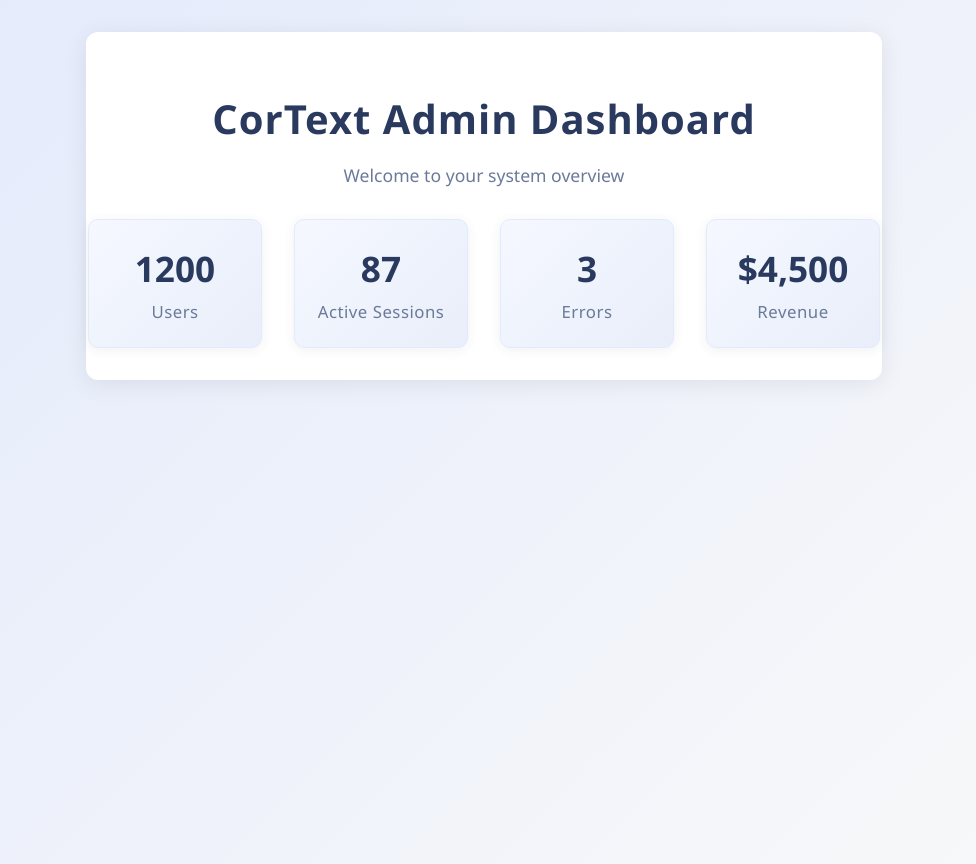
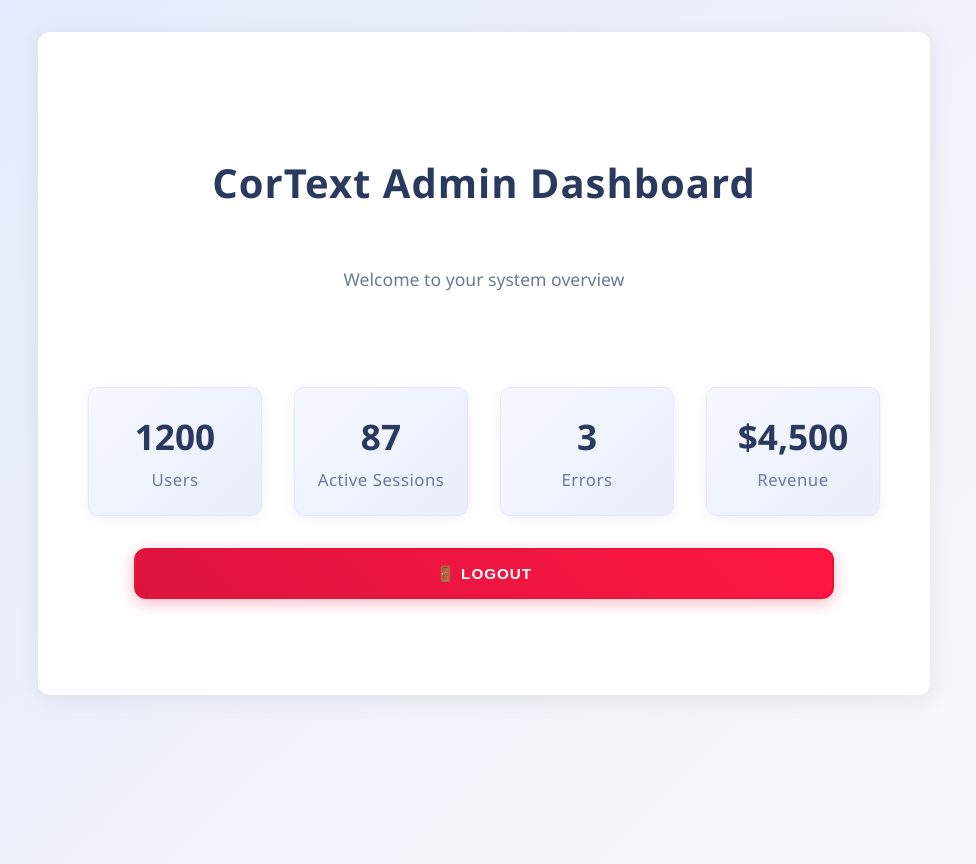
Before and after one commit to Wawayooo/CorText-AI, a React (Create React App) app in the folder cortextFrontend/cortext_app/: page /adminDash in a window 1280 px wide. Shown: the whole page, without its empty margins (156-1132 px from the left). Built offline with nearby package versions, Linux system fonts and the light colour scheme.

Commit message:
Further Frontend Updates

```diff
--- a/cortextFrontend/cortext_app/src/cortextPages/admin/adminDash.js
+++ b/cortextFrontend/cortext_app/src/cortextPages/admin/adminDash.js
@@ -7,7 +7,53 @@ const stats = [
   { label: 'Revenue', value: '$4,500' },
 ];
 
+const styles = {
+  logoutButton: {
+    width: '100%',
+    padding: '0.9rem 1.5rem',
+    background: 'linear-gradient(45deg, #dc143c, #ff1744)',
+    border: '2px solid rgba(220, 20, 60, 0.5)',
+    borderRadius: '12px',
+    color: '#ffffff',
+    fontWeight: '700',
+    fontSize: '0.95rem',
+    textTransform: 'uppercase',
+    letterSpacing: '1px',
+    cursor: 'pointer',
+    transition: 'all 0.3s ease',
+    boxShadow: '0 4px 15px rgba(220, 20, 60, 0.3)',
+    display: 'flex',
+    alignItems: 'center',
+    justifyContent: 'center',
+    gap: '0.5rem',
+  },
+};
+
 function AdminDash() {
+
+  const handleLogout = async () => {
+    try {
+      const response = await fetch('http://192.168.56.1:8000/api/logout/', {
+        method: 'POST',
+        credentials: 'include', // ensures cookies/session are sent
+        headers: {
+          'Content-Type': 'application/json',
+        },
+      });
+
+      if (response.ok) {
+        const data = await response.json();
+        console.log(data.message); // Optional: show "Logged out"
+        // Redirect or update UI
+        window.location.href = '/login'; // or use navigate('/login') if using React Router
+      } else {
+        console.error('Logout failed');
+      }
+    } catch (error) {
+      console.error('Error during logout:', error);
+    }
+  };
+
   return (
     <div
       style={{
@@ -22,9 +68,13 @@ function AdminDash() {
           background: '#fff',
           borderRadius: '12px',
           boxShadow: '0 4px 24px rgba(0,0,0,0.08)',
-          padding: '2rem 3rem',
+          padding: '6rem',
           maxWidth: '700px',
           margin: '0 auto',
+          display: 'flex',
+          flexDirection: 'column',
+          alignItems: 'center',
+          gap: '2rem'
         }}
       >
         <h1
@@ -94,6 +144,9 @@ function AdminDash() {
             </div>
           ))}
         </div>
+        <button style={styles.logoutButton} onClick={handleLogout}>
+          🚪 Logout
+        </button>
       </div>
     </div>
   );
--- a/cortextFrontend/cortext_app/src/cortextPages/dashboard.js
+++ b/cortextFrontend/cortext_app/src/cortextPages/dashboard.js
@@ -388,7 +388,7 @@ export default function Dashboard() {
         const data = await response.json();
         console.log(data.message); // Optional: show "Logged out"
         // Redirect or update UI
-        window.location.href = '/login'; // or use navigate('/login') if using React Router
+        window.location.href = '/';
       } else {
         console.error('Logout failed');
       }
@@ -502,7 +502,7 @@ export default function Dashboard() {
           <div style={styles.idCard}>
             <div style={styles.idCardHeader}>
               <div style={styles.idCardTitle}>
-                ⚕️ Medical ID Card
+                ⚕️ Profile Card
               </div>
               <button style={styles.closeButton} onClick={handleCloseIdCard}>
                 ×
--- a/cortextFrontend/cortext_app/src/cortextPages/login.js
+++ b/cortextFrontend/cortext_app/src/cortextPages/login.js
@@ -5,7 +5,7 @@ import { useNavigate } from 'react-router-dom';
 import styled from 'styled-components';
 
 const MainDivStyle = {
-  background: 'linear-gradient(135deg, #ffffffff, #c6cacbff, #ffffffff)',
+  background: 'linear-gradient(135deg, #0a304dff 0%, #1a3d5fff 25%, #0d1e52ff 50%, #16464aff 75%, #0a284dff 100%)',
   display: 'flex',
   alignItems: 'center',
   justifyContent: 'center',
@@ -21,10 +21,29 @@ const MotionDivStyle = {
   alignItems: 'center',
   justifyContent: 'center',
   height: 'auto',
-  backgroundColor: '#ffffffff',
+  backgroundColor: 'rgba(255, 255, 255, 0.8)',
   borderRadius: '1rem',
   boxShadow: '0 4px 30px rgba(0, 0, 0, 0.1)',
   border: '1px solid rgba(255, 255, 255, 0.3)'
+}
+
+const InnerDiv = {
+  width: '100%', maxWidth: '500px', padding: '2rem', display: 'flex', flexDirection: 'column', alignItems: 'center', justifyContent: 'center'
+}
+
+const loginBox = {
+  width: '100%', display: 'flex', flexDirection: 'column', alignItems: 'center', justifyContent: 'center'
+}
+
+const WelcomeTitle = {
+  fontSize: '2.5rem',
+  fontWeight: '700',
+  backgroundSize: '300% 300%',
+  backgroundClip: 'text',
+  WebkitBackgroundClip: 'text',
+  WebkitTextFillColor: 'black',
+  textTransform: 'uppercase',
+  letterSpacing: '3px',
 }
 
 const inputStyle = {
@@ -98,7 +117,7 @@ const LinkButton = styled.button`
   background: transparent;
   border: none;
   font-weight: 500;
-  color: #93c5fd; /* Tailwind's blue-300 */
+  color: blue;
   font-size: 0.95rem;
   letter-spacing: 0.02em;
   cursor: pointer;
@@ -115,6 +134,21 @@ const LinkButton = styled.button`
     box-shadow: 0 0 0 2px rgba(59, 130, 246, 0.4);
   }
 `;
+
+const linkStyle = {
+  display: 'block',
+  marginTop: '1.5rem',
+  textAlign: 'center',
+  color: 'red',
+  fontSize: '0.95rem',
+  textDecoration: 'none',
+  transition: 'all 0.3s ease',
+  fontWeight: '500',
+
+  ':hover': {
+    textShadow: '0 0 10px rgba(192, 192, 192, 0.5)',
+  }
+};
 
 export default function Login({ onMagicRedirect }) {
   const [email, setEmail] = useState('');
@@ -166,12 +200,12 @@ export default function Login({ onMagicRedirect }) {
         transition={{ duration: 0.6 }}
         style={MotionDivStyle}
       >
-        <div className="w-full max-w-md bg-white/5 backdrop-blur-xl rounded-2xl shadow-2xl p-8 text-white border border-white/10" style={{ width: '100%', maxWidth: '500px', padding: '2rem', display: 'flex', flexDirection: 'column', alignItems: 'center', justifyContent: 'center' }}>
-          <h2 className="text-4xl font-bold text-center mb-8 tracking-wide text-white drop-shadow-md">
+        <div className="w-full max-w-md bg-white/5 backdrop-blur-xl rounded-2xl shadow-2xl p-8 text-white border border-white/10" style={InnerDiv}>
+          <h2 className="text-4xl font-bold text-center mb-8 tracking-wide text-white drop-shadow-md" style={WelcomeTitle}>
             Welcome Back
           </h2>
 
-          <div className="space-y-6" style={{ width: '100%', display: 'flex', flexDirection: 'column', alignItems: 'center', justifyContent: 'center' }}>
+          <div className="space-y-6" style={loginBox}>
             <input
               type="email"
               placeholder="Email"
@@ -212,13 +246,13 @@ export default function Login({ onMagicRedirect }) {
           )}
 
           <FooterContainer>
-            <p>
+            <p style={{color: 'black'}}>
               Need an account?{' '}
               <LinkButton onClick={() => navigate('/signup')}>
                 Create Account
               </LinkButton>
             </p>
-            <NavButton onClick={() => navigate('/')}>
+            <NavButton onClick={() => navigate('/')} style={linkStyle}>
               Go to Homepage
             </NavButton>
           </FooterContainer>
--- a/cortextFrontend/cortext_app/src/cortextPages/subscribe.js
+++ b/cortextFrontend/cortext_app/src/cortextPages/subscribe.js
@@ -1,12 +1,90 @@
 import { useEffect, useState } from 'react';
 import { useNavigate, Link } from 'react-router-dom';
 import '../cortextPages_Styles/style.css';
+
+const style = {
+  containerStyle: {
+    minHeight: '100vh',
+    width: '100%',
+    background: 'linear-gradient(135deg, #0a304dff 0%, #1a3d5fff 25%, #0d1e52ff 50%, #16464aff 75%, #0a284dff 100%)',
+    backgroundAttachment: 'fixed',
+    color: '#ffffff',
+    position: 'relative',
+    overflow: 'hidden',
+    fontFamily: "'Inter', 'Segoe UI', sans-serif",
+    display: 'flex',
+    alignItems: 'center',
+    justifyContent: 'center',
+    padding: '2rem',
+    flexDirection: 'column'
+  },
+  welcomeTitle: {
+    fontSize: '3.5rem',
+    fontWeight: '700',
+    background: 'linear-gradient(45deg, #0071d4ff, #ffffff, #0071d4ff)',
+    backgroundSize: '300% 300%',
+    backgroundClip: 'text',
+    WebkitBackgroundClip: 'text',
+    WebkitTextFillColor: 'transparent',
+    marginBottom: '1rem',
+    textTransform: 'uppercase',
+    letterSpacing: '3px',
+    animation: 'gradientFlow 4s ease-in-out infinite',
+  },
+  welcomeSubtitle: {
+    fontSize: '1.5rem',
+    color: '#e4eaeeff',
+    fontWeight: '400',
+    letterSpacing: '1px',
+    marginBottom: '0.5rem',
+  },
+  profileImage: {
+    width: '300px',
+    height: '300px',
+    borderRadius: '50%',
+    border: '4px solid cyan',
+    objectFit: 'cover',
+    boxShadow: '0 0 30px rgba(0, 201, 212, 0.5), inset 0 2px 4px rgba(0, 0, 0, 0.3)',
+    transition: 'all 0.4s ease',
+    cursor: 'pointer',
+  },
+  profileImageHover: {
+    width: '300px',
+    height: '300px',
+    borderRadius: '50%',
+    border: '4px solid #0a93a5ff',
+    objectFit: 'cover',
+    boxShadow: '0 0 50px rgba(24, 118, 142, 0.7), inset 0 2px 4px rgba(0, 0, 0, 0.3)',
+    transition: 'all 0.4s ease',
+    cursor: 'pointer',
+    transform: 'scale(1.1)',
+  },
+  buttonHover: {
+    marginTop: '2rem',
+    fontSize: '1rem',
+    cursor: 'pointer',
+    width: '100%',
+    padding: '0.9rem 1.5rem',
+    background: 'black',
+    border: '2px solid rgba(0, 212, 170, 0.5)',
+    borderRadius: '12px',
+    color: '#ffffff',
+    fontWeight: '700',
+    textTransform: 'uppercase',
+    transform: 'scale(1.1)'
+  },
+};
 
 export default function SubscribePage() {
   const navigate = useNavigate();
   const [isLoggedIn, setIsLoggedIn] = useState(null); // null = unknown
   const [loading, setLoading] = useState(true);
   const [delayedReady, setDelayedReady] = useState(false);
+
+  const [hoveredImage, setHoveredImage] = useState(false);
+
+  const [hoveredViewPlanButton, setViewPlanHoveredButton] = useState(false);
+  const [hoveredDashButton, setDashHoveredButton] = useState(false);
 
   // Check session status
   useEffect(() => {
@@ -57,12 +135,34 @@ export default function SubscribePage() {
   // Only render if logged in
   if (isLoggedIn) {
     return (
-      <div style={{ padding: '2rem' }}>
-        <h1>Subscribe to CorText API</h1>
-        <p>Choose a plan and get your API key to start integrating semantic medicine suggestions.</p>
+      <div style={style.containerStyle}>
+        <img
+            src={`./img/AI.png`}
+            style={hoveredImage ? style.profileImageHover : style.profileImage}
+            alt='logo'
+            onMouseEnter={() => setHoveredImage(true)}
+            onMouseLeave={() => setHoveredImage(false)}
+          />
+        <h1 style={style.welcomeTitle}>Subscribe to CorText API</h1>
+        <p style={style.welcomeSubtitle}>Choose a plan and get your API key to start integrating semantic medicine suggestions.</p>
 
         <Link to="/plans">
-          <button style={buttonStyle}>View Plans</button>
+          <button
+            style={hoveredViewPlanButton ? style.buttonHover : buttonStyle}
+            onMouseEnter={() => setViewPlanHoveredButton(true)}
+            onMouseLeave={() => setViewPlanHoveredButton(false)}
+          >
+            View Plans
+          </button>
+        </Link>
+        <Link to="/dashboard">
+          <button
+            style={hoveredDashButton ? style.buttonHover : buttonStyle}
+            onMouseEnter={() => setDashHoveredButton(true)}
+            onMouseLeave={() => setDashHoveredButton(false)}
+            >
+              Go to Dashboard
+            </button>
         </Link>
       </div>
     );
@@ -101,11 +201,15 @@ const loadingTextStyle = {
 
 const buttonStyle = {
   marginTop: '2rem',
-  padding: '1rem 2rem',
   fontSize: '1rem',
-  borderRadius: '8px',
-  backgroundColor: '#4B9CD3',
-  color: 'white',
-  border: 'none',
-  cursor: 'pointer'
+  cursor: 'pointer',
+  width: '100%',
+  padding: '0.9rem 1.5rem',
+  background: 'black',
+  border: '2px solid rgba(0, 212, 170, 0.5)',
+  borderRadius: '12px',
+  color: '#ffffff',
+  fontWeight: '700',
+  textTransform: 'uppercase',
+  transition: 'all 2s ease',
 };
```
Also changed, not shown: cortextFrontend/cortext_app/src/cortextPages_Styles/img/AI.png (added).
